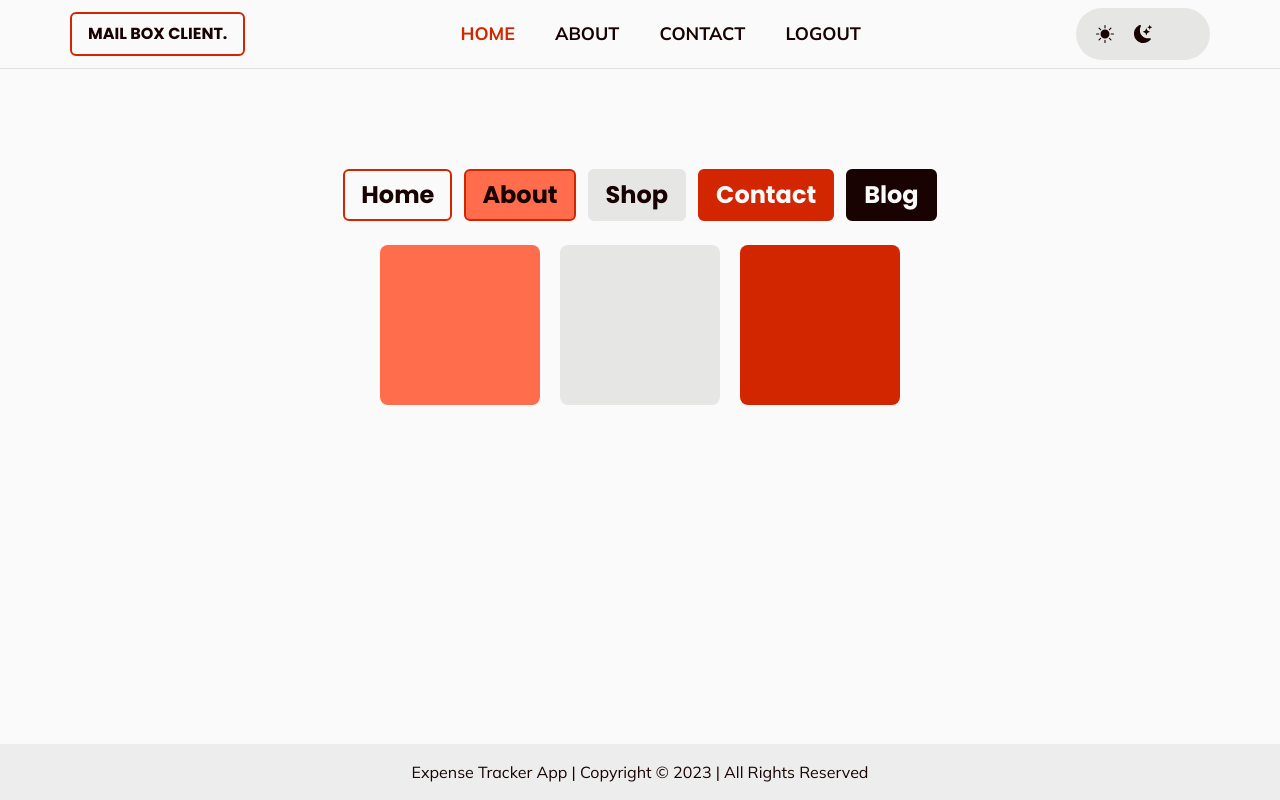
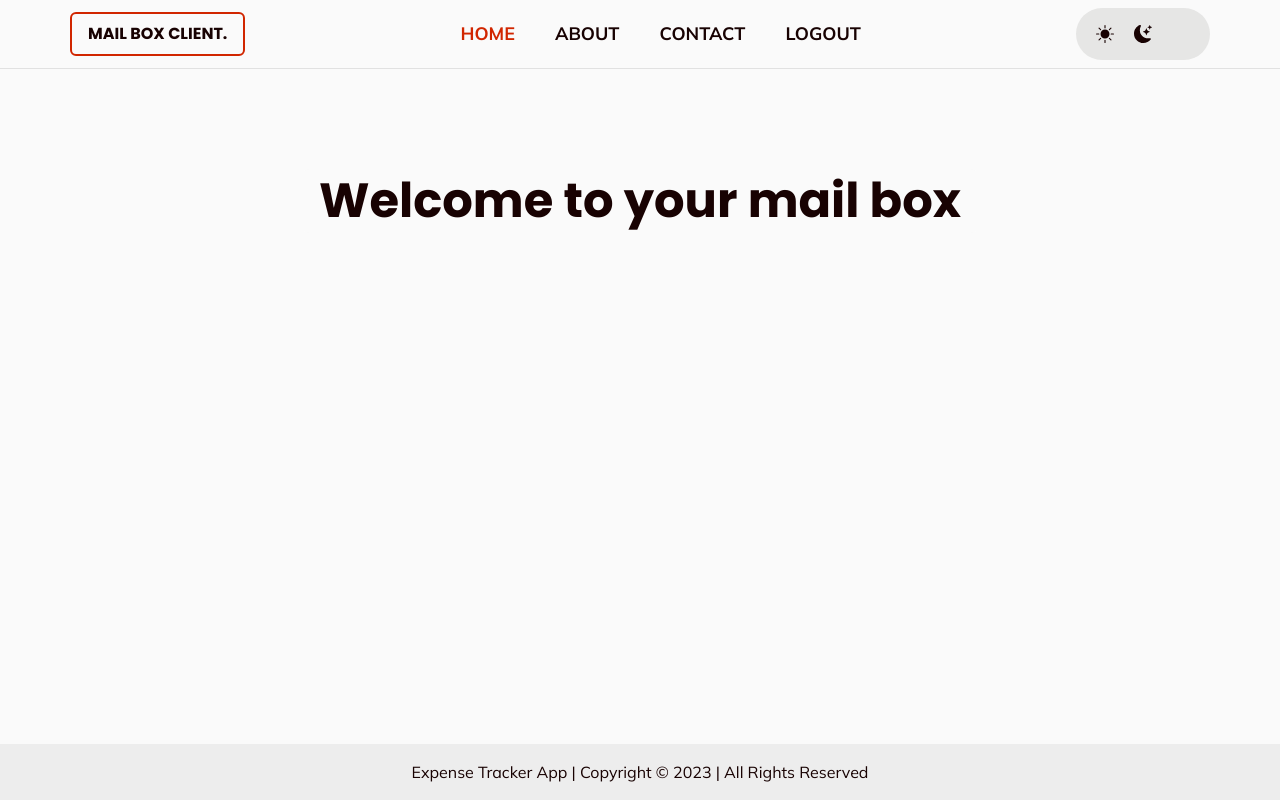
Before and after one commit to shubhamv387/MailBoxClient, a React (Vite) app in the folder frontend/: page / in a window 1280 px wide. Built offline with nearby package versions, Linux system fonts and the light colour scheme; sample sign-in values are in the browser's storage; some icons are missing.

Commit message:
redirect to homepage after login successfully

```diff
--- a/frontend/src/pages/Home.jsx
+++ b/frontend/src/pages/Home.jsx
@@ -1,29 +1,12 @@
 const Home = () => {
   return (
-    <div className='flex flex-col gap-6 items-center justify-center bg-background mt-20'>
+    <section className='flex flex-col gap-6 items-center justify-center bg-background mt-20'>
       <div className='flex gap-3 items-center justify-center'>
-        <h1 className='text-2xl text-text font-bold px-4 py-2 rounded-md bg-background border-2 border-accent'>
-          Home
-        </h1>
-        <h1 className='text-2xl text-text font-bold px-4 py-2 rounded-md bg-primary border-2 border-accent'>
-          About
-        </h1>
-        <h1 className='text-2xl text-text font-bold px-4 py-2 rounded-md bg-secondary border-2 border-secondary'>
-          Shop
-        </h1>
-        <h1 className='text-2xl text-background font-bold px-4 py-2 rounded-md bg-accent border-2 border-accent'>
-          Contact
-        </h1>
-        <h1 className='text-2xl text-background font-bold px-4 py-2 rounded-md bg-text border-2 border-text'>
-          Blog
+        <h1 className='text-3xl md:text-5xl text-text text-center font-bold px-4 py-2 rounded-md bg-background'>
+          Welcome to your mail box
         </h1>
       </div>
-      <div className='flex gap-5'>
-        <div className='rounded-lg bg-primary w-[10rem] h-[10rem]'></div>
-        <div className='rounded-lg bg-secondary w-[10rem] h-[10rem]'></div>
-        <div className='rounded-lg bg-accent w-[10rem] h-[10rem]'></div>
-      </div>
-    </div>
+    </section>
   );
 };
 
--- a/frontend/src/pages/Login.jsx
+++ b/frontend/src/pages/Login.jsx
@@ -74,7 +74,7 @@ const Login = () => {
   };
 
   return (
-    <div className='relative w-full flex flex-col overflow-hidden px-4 py-10 sm:px-6 lg:px-8'>
+    <section className='relative w-full flex flex-col overflow-hidden px-4 py-10 sm:px-6 lg:px-8'>
       <div className='relative flex flex-1 flex-col items-center justify-center pb-20 gap-10 md:gap-20'>
         <h1 className='flex self-center font-semibold text-3xl '>Login</h1>
         <form onSubmit={submitFormHandler} className='w-full max-w-sm'>
@@ -141,7 +141,7 @@ const Login = () => {
           </span>
         </Link>
       </div>
-    </div>
+    </section>
   );
 };
 
--- a/frontend/src/pages/Register.jsx
+++ b/frontend/src/pages/Register.jsx
@@ -111,7 +111,7 @@ const Auth = () => {
   };
 
   return (
-    <div className='relative w-full flex flex-col overflow-hidden px-4 py-10 sm:px-6 lg:px-8'>
+    <section className='relative w-full flex flex-col overflow-hidden px-4 py-10 sm:px-6 lg:px-8'>
       <div className='relative flex flex-1 flex-col items-center justify-center pb-20 gap-10 md:gap-20'>
         <h1 className='flex self-center font-semibold text-3xl '>Register</h1>
         <form onSubmit={submitFormHandler} className='w-full max-w-sm'>
@@ -180,7 +180,7 @@ const Auth = () => {
           </span>
         </Link>
       </div>
-    </div>
+    </section>
   );
 };
 
```
